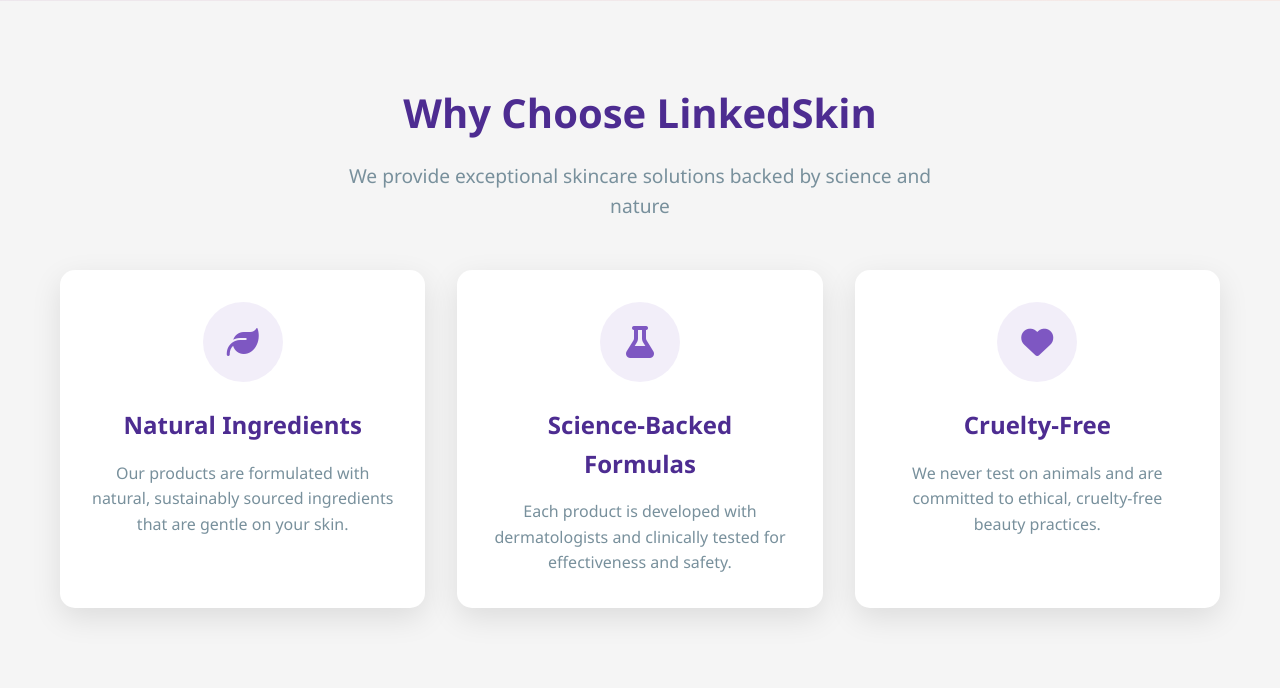
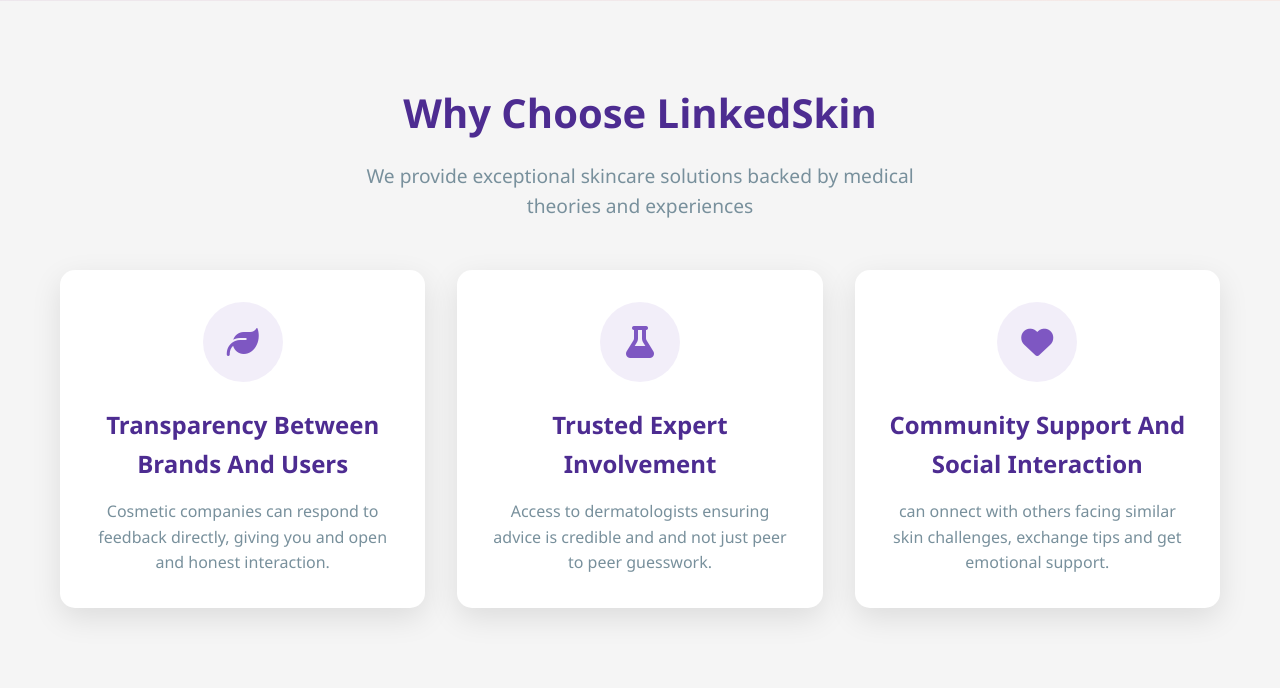
Before and after one commit to lindsy12/summer-project, a PHP site: page / in a window 1280 px wide. Shown: the part 733-1422 px from the top of the page. Run offline with PHP 8.4, Linux system fonts and the light colour scheme.

Commit message:
updated index info

```diff
--- a/index.php
+++ b/index.php
@@ -644,7 +644,7 @@
         <div class="container">
             <div class="section-title">
                 <h2>Why Choose LinkedSkin</h2>
-                <p>We provide exceptional skincare solutions backed by science and nature</p>
+                <p>We provide exceptional skincare solutions backed by medical theories and experiences</p>
             </div>
 
             <div class="features-grid">
@@ -652,24 +652,24 @@
                     <div class="feature-icon">
                         <i class="fas fa-leaf"></i>
                     </div>
-                    <h3>Natural Ingredients</h3>
-                    <p>Our products are formulated with natural, sustainably sourced ingredients that are gentle on your skin.</p>
+                    <h3>Transparency Between Brands And Users</h3>
+                    <p>Cosmetic companies can respond to feedback directly, giving you and open and honest interaction.</p>
                 </div>
 
                 <div class="feature-card">
                     <div class="feature-icon">
                         <i class="fas fa-flask"></i>
                     </div>
-                    <h3>Science-Backed Formulas</h3>
-                    <p>Each product is developed with dermatologists and clinically tested for effectiveness and safety.</p>
+                    <h3>Trusted Expert Involvement</h3>
+                    <p>Access to dermatologists ensuring advice is credible and and not just peer to peer guesswork.</p>
                 </div>
 
                 <div class="feature-card">
                     <div class="feature-icon">
                         <i class="fas fa-heart"></i>
                     </div>
-                    <h3>Cruelty-Free</h3>
-                    <p>We never test on animals and are committed to ethical, cruelty-free beauty practices.</p>
+                    <h3>Community Support And Social Interaction</h3>
+                    <p>can onnect with others facing similar skin challenges, exchange tips and get emotional support.</p>
                 </div>
             </div>
         </div>
```
